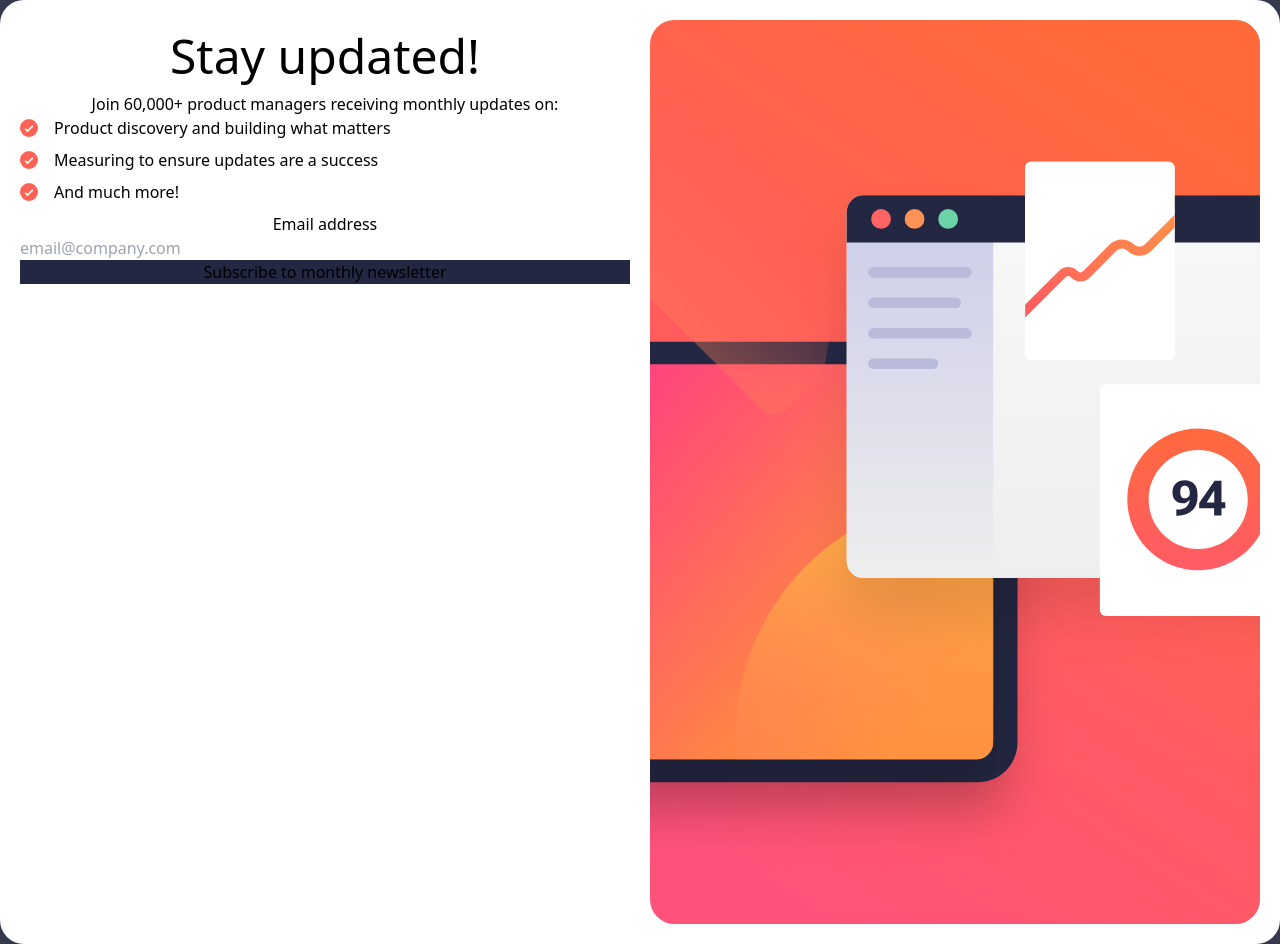
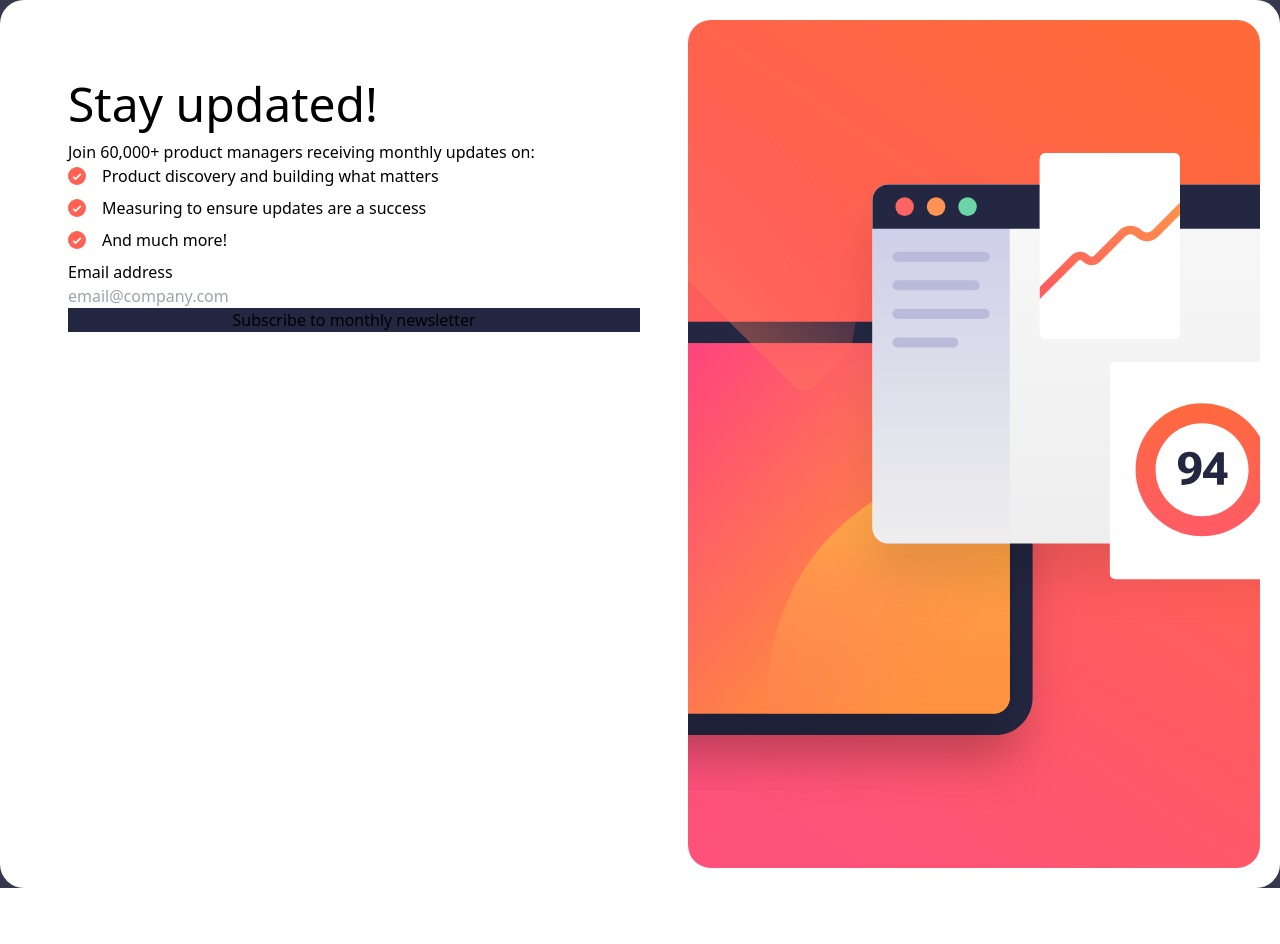
Before and after one commit to mehrnaz98/newsletter-signup-form, a Vue app: page / in a window 1280 px wide. After the commit the page ends 888 px from the top, so only its background shows below. Built offline with nearby package versions, Linux system fonts and the light colour scheme.

Commit message:
Update output.css

```diff
--- a/src/assets/output.css
+++ b/src/assets/output.css
@@ -660,7 +660,7 @@ video {
 .container {
   display: flex;
   flex-direction: column;
-  align-items: center;
+  align-items: start;
   padding: 20px;
 }
 
@@ -672,7 +672,7 @@ video {
 
 .form-section {
   margin-top: 20px;
-  text-align: center;
+  text-align: left;
 }
 
 @media (min-width: 768px) {
@@ -690,7 +690,7 @@ video {
   .form-section {
     flex: 1;
     margin-top: 0;
-    margin-right: 20px;
+    padding: 3rem;
     order: 1;
   }
 }
```
